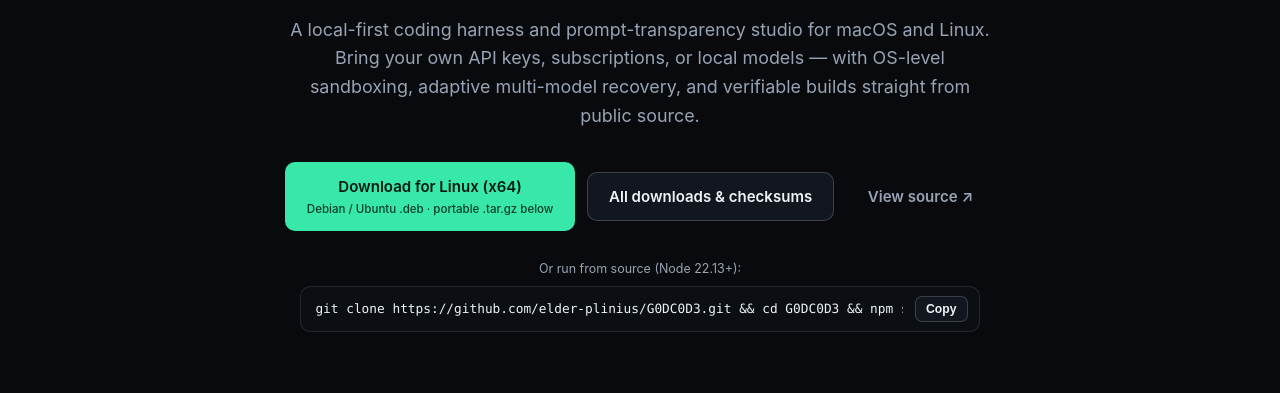
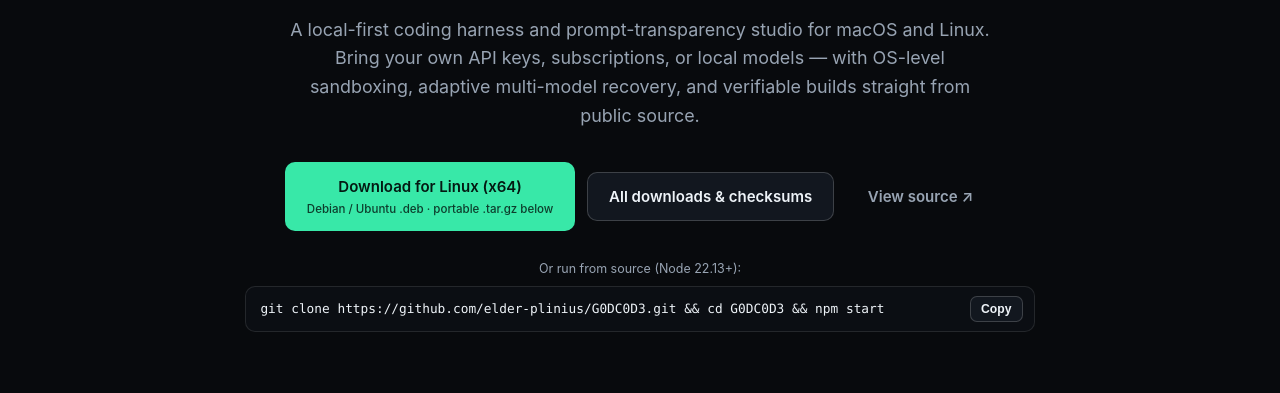
Before and after one commit to elder-plinius/G0DC0D3, a website: page site/public/index.html in a window 1280 px wide. Shown: the part 406-799 px from the top of the page. Drawn offline with Linux system fonts and the light colour scheme; no server answers.

Commit message:
style: widen source command box and add dark color-scheme scrollbar styling

```diff
--- a/site/public/styles.css
+++ b/site/public/styles.css
@@ -7,6 +7,7 @@
 }
 
 :root {
+  color-scheme: dark;
   --bg: #080a0d;
   --bg-elevated: #0f1319;
   --bg-card: #12171f;
@@ -25,6 +26,7 @@
 }
 
 [data-theme="light"] {
+  color-scheme: light;
   --bg: #f6f8fa;
   --bg-elevated: #ffffff;
   --bg-card: #ffffff;
@@ -202,7 +204,7 @@ code, pre { font-family: var(--mono); }
   flex-direction: column;
   align-items: center;
   gap: 0.45rem;
-  width: min(680px, 100%);
+  width: min(790px, 100%);
 }
 .source-quick-label { font-size: 0.78rem; color: var(--text-muted); }
 .code-line {
@@ -221,6 +223,7 @@ code, pre { font-family: var(--mono); }
   font-size: 0.8rem;
   overflow-x: auto;
   white-space: nowrap;
+  scrollbar-width: thin;
   color: var(--text);
 }
 
```
